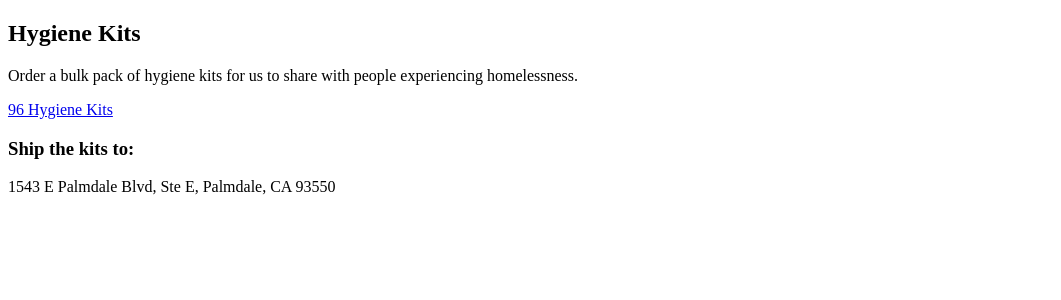
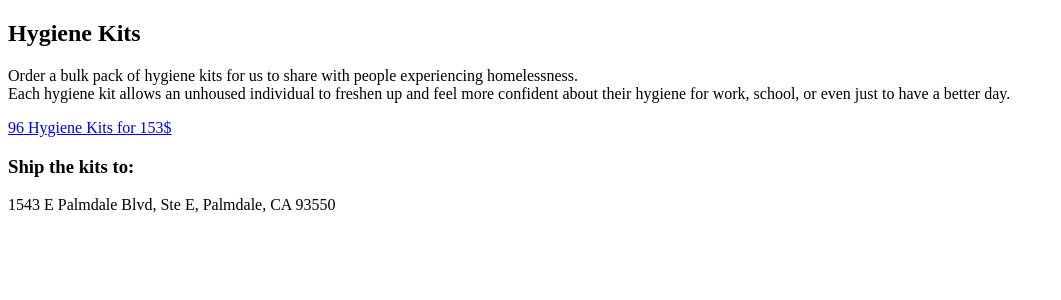
Before and after one commit to margaritahumanitarian/helpafamily, a Next.js app: page /HygieneKitsCard in a window 1280 px wide. Shown: the top 300 px of the page, without its empty margins (0-1061 px from the left). Built offline with nearby package versions, Linux system fonts and the light colour scheme.

Commit message:
Added text to hygienekitsCard and price

```diff
--- a/pages/HygieneKitsCard.js
+++ b/pages/HygieneKitsCard.js
@@ -3,10 +3,22 @@ function HygieneKitsCard() {
     <div className="card lg:card-side bordered">
       <div className="card-body">
         <h2 className="card-title">Hygiene Kits</h2>
-        <p className="mb-3">Order a bulk pack of hygiene kits for us to share with people experiencing homelessness.</p>
-        <p>
-          <a class="btn" href="https://www.amazon.com/96-Kits-Hygiene-Travel-Charity/dp/B0881YKMBL">96 Hygiene Kits</a>
-        </p>
+        <p className="mb-3">
+            Order a bulk pack of hygiene kits for us to share with people
+            experiencing homelessness.
+            <br></br>
+            Each hygiene kit allows an unhoused individual to freshen up and
+            feel more confident about their hygiene for work, school, or even
+            just to have a better day.
+          </p>
+          <p>
+            <a
+              class="btn btn-primary"
+              href="https://www.amazon.com/96-Kits-Hygiene-Travel-Charity/dp/B0881YKMBL"
+            >
+              96 Hygiene Kits for 153$
+            </a>
+          </p>
         <div class="divider"></div>
         <h3>Ship the kits to:</h3>
         <p>1543 E Palmdale Blvd, Ste E, Palmdale, CA 93550</p>
```
